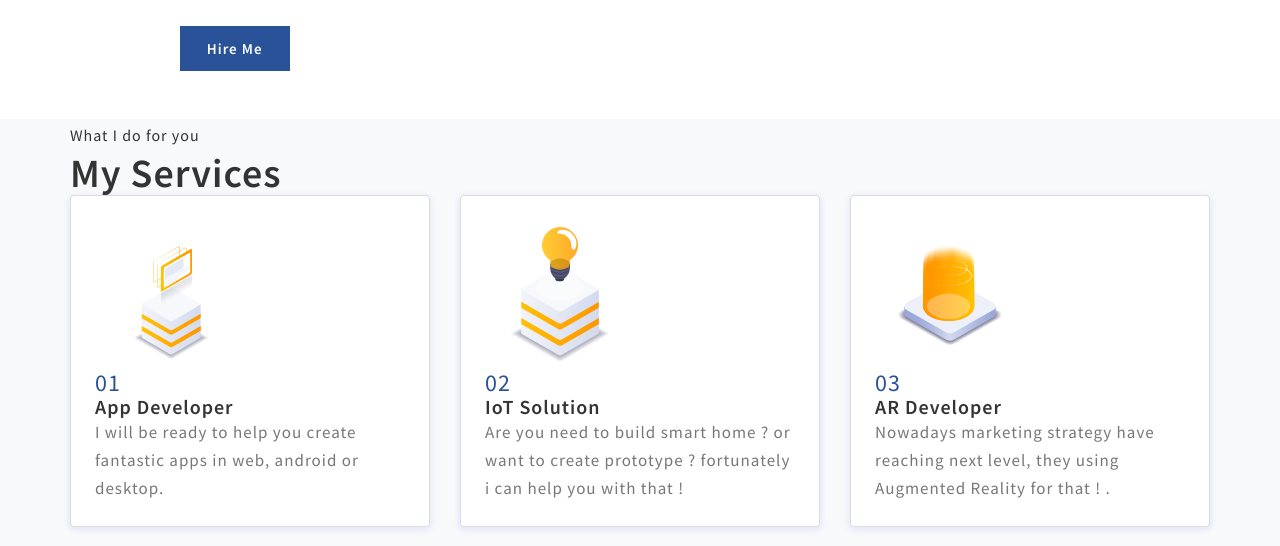
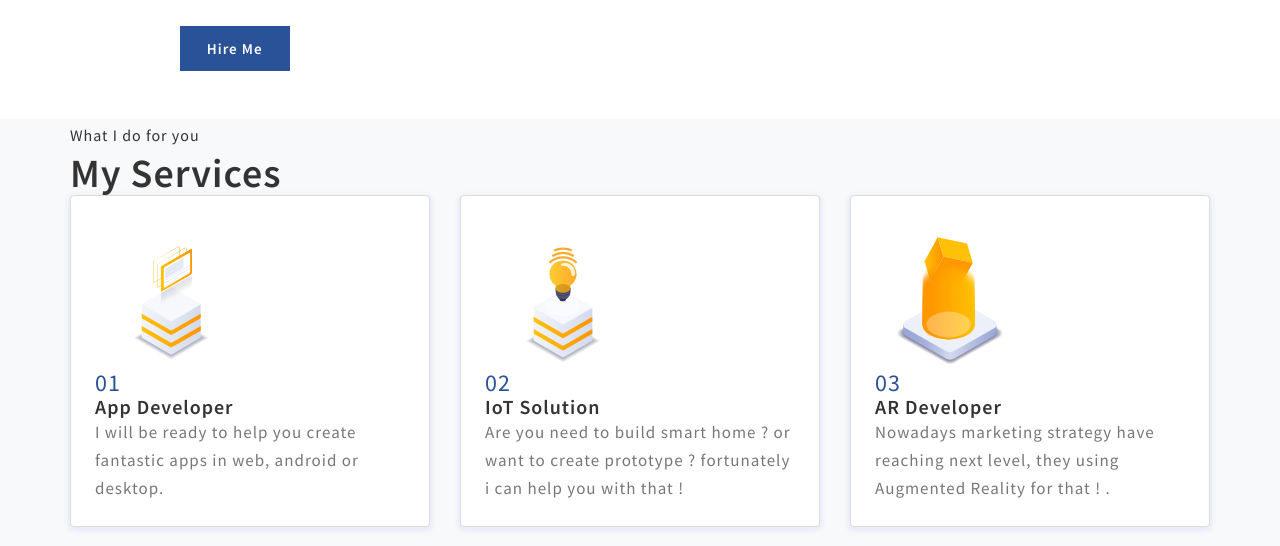
Before and after one commit to adriantoprasetyo/papas_web, a CodeIgniter app: page /database/index.php/welcome/index in a window 1280 px wide. Shown: the part 1105-1651 px from the top of the page. Run offline with CodeIgniter, Linux system fonts and the light colour scheme; some libraries are stand-ins or nearby versions.

Commit message:
Perubahan icon AR dan IoT

```diff
--- a/application/views/homepage.php
+++ b/application/views/homepage.php
@@ -157,7 +157,7 @@ License URL: http://creativecommons.org/licenses/by/3.0/
 			<div class="col-lg-4 col-sm-6 mb-5">
 			   <div class="panel panel-default">
 				  <div class="panel-thumbnail">
-					<img src="<?= base_url(); ?>asset/images/lampu.svg" alt="" class="img-fluid mx-auto d-block" />
+					<img src="<?= base_url(); ?>asset/images/lampu-02.svg" alt="" class="img-fluid mx-auto d-block" />
 					<h3>02</h3>
 					<h4 class="mt-3">IoT Solution</h4>
 					<p class="mt-3">Are you need to build smart home ? or want to create prototype ? fortunately i can help you with that !</p>
@@ -167,7 +167,7 @@ License URL: http://creativecommons.org/licenses/by/3.0/
 			<div class="col-lg-4 col-sm-6 mb-5">
 			   <div class="panel panel-default">
 				  <div class="panel-thumbnail">
-					<img src="<?= base_url(); ?>asset/images/ar.svg" alt="" class="img-fluid mx-auto d-block" />
+					<img src="<?= base_url(); ?>asset/images/AR-02.svg" alt="" class="img-fluid mx-auto d-block" />
 					<h3>03</h3>
 					<h4 class="mt-3">AR Developer</h4>
 					<p class="mt-3">Nowadays marketing strategy have reaching next level, they using Augmented Reality for that ! .</p>
```
Also changed, not shown: asset/images/ar-02.svg (added), asset/images/lampu-02.svg (added).
